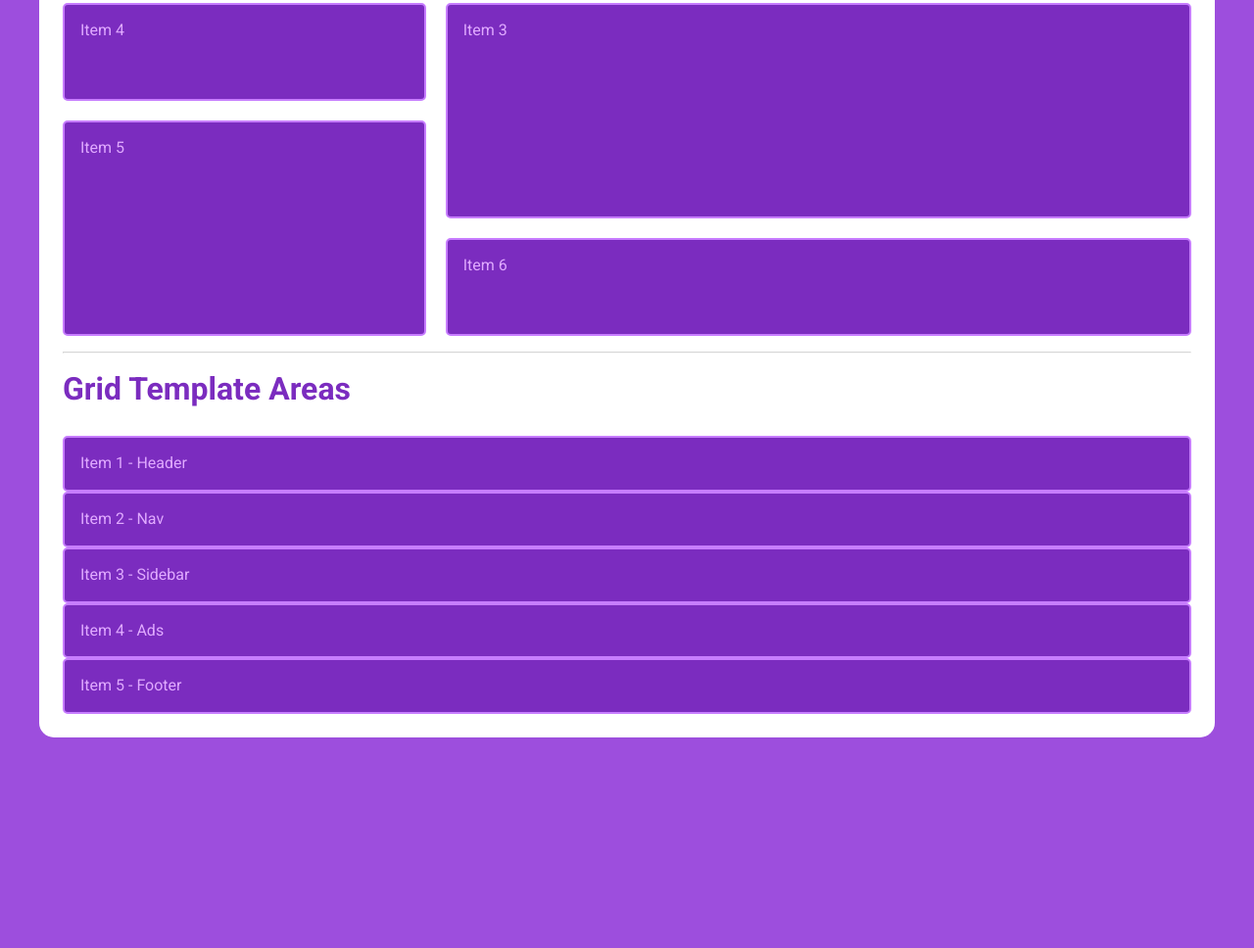
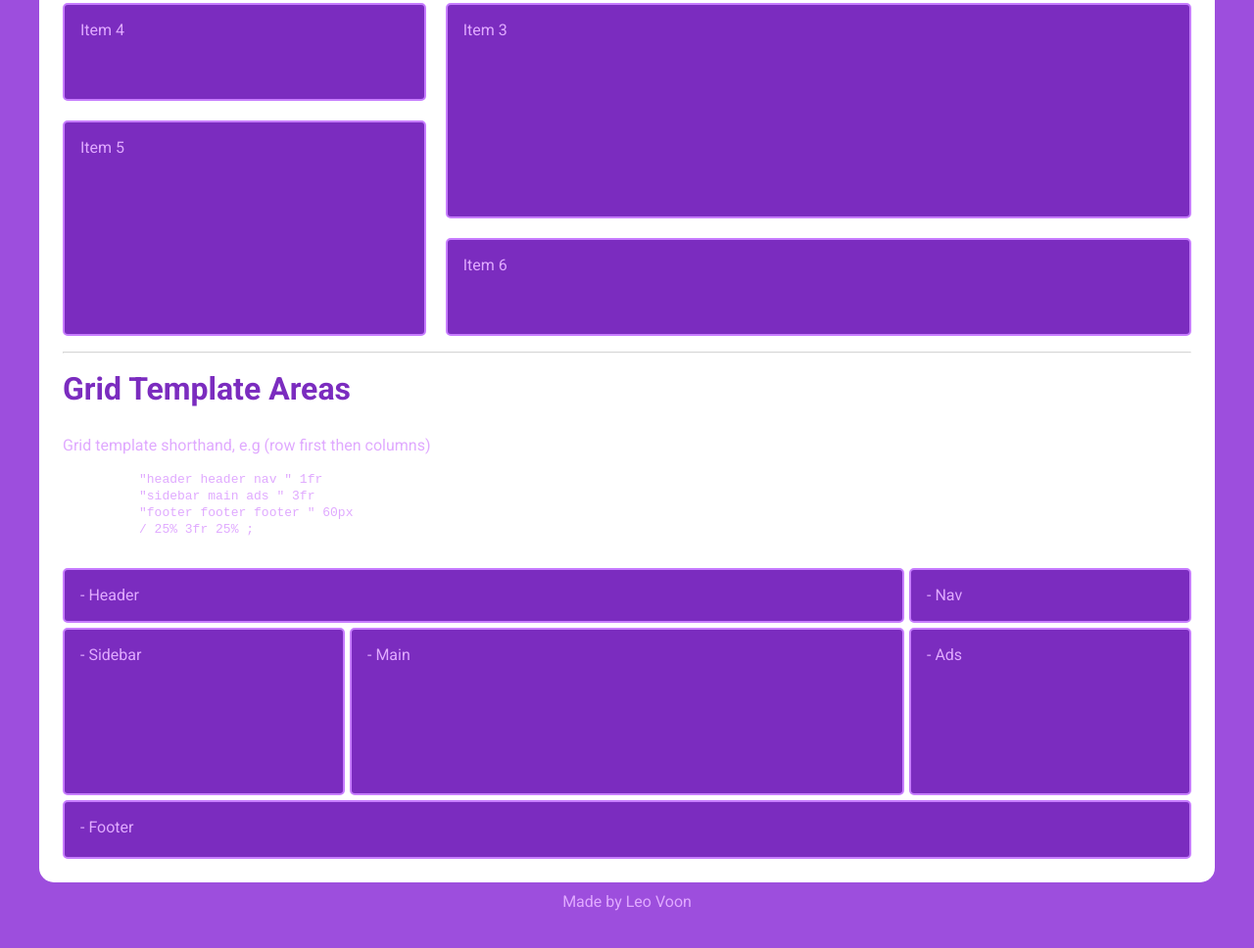
Before and after one commit to leovoon/css-grid-practice, a website built with Parcel: page src/index.html in a window 1280 px wide. Shown: the part 1191-2159 px from the top of the page at 98% size. Before the commit the page ends 1976 px from the top, so only its background shows below. Built offline with nearby package versions, Linux system fonts and the light colour scheme.

Commit message:
Update html and scss

```diff
--- a/src/index.html
+++ b/src/index.html
@@ -78,13 +78,21 @@
         </div>
         <hr>
         <h2>Grid Template Areas   </h2>
+        <p>Grid template shorthand, e.g (row first then columns)</p>
+        <pre>
+          "header header nav " 1fr
+          "sidebar main ads " 3fr
+          "footer footer footer " 60px
+          / 25% 3fr 25% ;
+        </pre>
         <div class="container5">
 
-        <div class="grid-item itemm-1 "> Item 1 - Header </div>
-        <div class="grid-item  itemm-2 "> Item 2 - Nav </div>
-        <div class="grid-item  itemm-3 "> Item 3  - Sidebar</div>
-        <div class="grid-item itemm-4 "> Item 4 - Ads </div>
-        <div class="grid-item itemm-5"> Item 5 - Footer </div>
+        <div class="grid-item itemm-1 ">  - Header </div>
+        <div class="grid-item  itemm-2 ">  - Nav </div>
+        <div class="grid-item  itemm-3 ">  - Sidebar</div>
+        <div class="grid-item  itemm-4 ">   - Main</div>
+        <div class="grid-item itemm-5 "> - Ads </div>
+        <div class="grid-item itemm-6"> - Footer </div>
 
 
         </div>
@@ -97,5 +105,8 @@
 
     </main>
 
+    <footer>Made by Leo Voon</footer>
+
+
   </body>
 </html>
--- a/src/scss/_global.scss
+++ b/src/scss/_global.scss
@@ -45,3 +45,8 @@ aside {
         flex: 1;
     }
 }
+
+footer {
+    text-align: center;
+    padding: 10px;
+}
--- a/src/scss/style.scss
+++ b/src/scss/style.scss
@@ -9,7 +9,6 @@ color: $text;
   padding: 1rem;
   border-radius: 5px;
   border: $one solid 2px;
-
 }
 
 h1 {
@@ -25,7 +24,7 @@ h2 {
   grid-template-columns: 1fr 1fr 1fr;
   grid-gap: 20px;
 
-    @media #{$mq-620-down}{
+  @media #{$mq-620-down} {
     grid-template-columns: 1fr;
   }
 }
@@ -41,7 +40,6 @@ h2 {
   background: $one;
 }
 
-
 .shuffleBtn {
   @extend .grid-item;
   background: $three;
@@ -49,14 +47,12 @@ h2 {
   margin-bottom: 1rem;
   cursor: pointer;
   &:hover {
-        background: darken($three, 10)
+    background: darken($three, 10);
   }
-
 }
 
 .container3 {
   @extend .container1;
-
 }
 
 .container4 {
@@ -82,10 +78,33 @@ h2 {
   .item-6 {
     grid-column: 2 / 4;
   }
-
 }
 
 .container5 {
   display: grid;
+  grid-template:
+    "header header nav " 1fr
+    "sidebar main ads " 3fr
+    "footer footer footer " 60px
+    / 25% 3fr 25%;
+  grid-gap: 5px;
 
+  .itemm-1 {
+    grid-area: header;
   }
+  .itemm-2 {
+    grid-area: nav;
+  }
+  .itemm-3 {
+    grid-area: sidebar;
+  }
+  .itemm-4 {
+    grid-area: main;
+  }
+  .itemm-5 {
+    grid-area: ads;
+  }
+  .itemm-6 {
+    grid-area: footer;
+  }
+}
```
Also changed, not shown: src/scss/style.css (added), 1 other file. Lines whose indentation alone changed are shown as unchanged.
